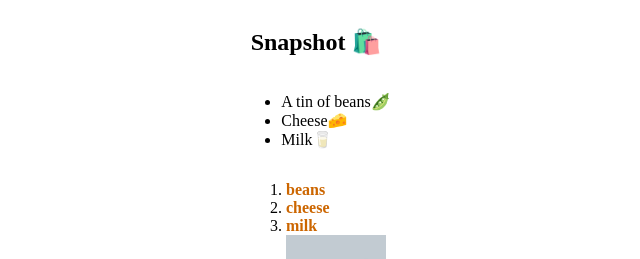
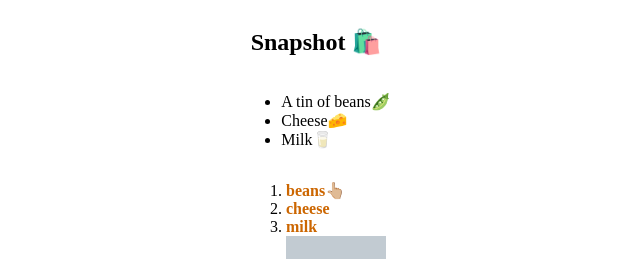
Before and after one commit to foziaShareen/projects-html-css-js, a plain HTML site: page dom-project-1/index.html in a window 1280 px wide. Shown: the top 259 px of the page, 324-964 px from the left. Drawn offline with Linux system fonts and the light colour scheme.

Commit message:
functi0n completed

```diff
--- a/dom-project-1/index.html
+++ b/dom-project-1/index.html
@@ -21,7 +21,7 @@
 </ul>
 <ol>
     <li>
-        <a  href="./images/beans.jpg" title="beans" onclick ="showPic(this); return false" >beans</a>
+        <a  href="./images/beans.jpg" title="beans" onclick ="showPic(this); return false" >beans👆🏼</a>
     </li>
     <li>
         <a  href="./images/cheese.jpg" title="cheese" onclick ="showPic(this); return false" >cheese</a>
```
